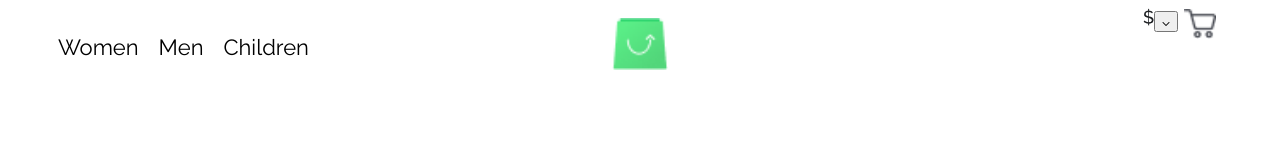
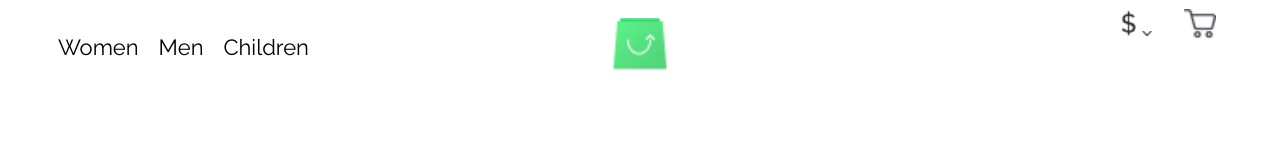
Before and after one commit to peterrobert/Ecommerce_Store, a React (Create React App) app: page / in a window 1280 px wide. Shown: the top 160 px of the page. Built offline with nearby package versions, Linux system fonts and the light colour scheme.

Commit message:
Restructure to class components

```diff
--- a/src/components/AppNavigation.js
+++ b/src/components/AppNavigation.js
@@ -21,9 +21,9 @@ const AppNavigation = () =>  {
 
        <div className='app-cart-button' style={styles.appCartButton}>
         <div className='currency-drop-down'>
-           <img src={dollar} alt="currency"/>
+           <img src={dollar} alt="currency" className='dollar-image'/>
            <button>
-            <img src={dropdown}  alt="Currency button"/>
+            <img src={dropdown}  alt="Currency button" className='drop-down-image'/>
            </button>
         </div>
         <div className='cart-button-container'>
--- a/src/components/ProductCard.js
+++ b/src/components/ProductCard.js
@@ -1,19 +1,23 @@
-import React from 'react'
+import React, { Component } from 'react'
 import product from "../images/trouser.jpeg";
 import cart from "../images/Common.png";
 
-const ProductCard = ({handleProductCart}) => {
+export default class ProductCard extends Component {
+  render() {
     return (
         <div className='product-card-container' style={styles.productContainer}>
          <img src={product} alt='product-one' style={styles.productImage} />
          <h2 style={styles.productName}>Apollo running shorts</h2>
          <h2 style={styles.productPrice}>50$</h2>
-    <div className='card-cart-button' onClick={() => handleProductCart()}>
+         <div className='card-cart-button' onClick={() => this.props.handleProductCart()}>
              <img src={cart} alt='cart-button'/>
          </div>
         </div>
        )
   }
+}
+
+// ==== PRODUCT CARD REUSABLE COMPONENT STYLES ====
 
 const styles = {
     productContainer: {
@@ -40,5 +44,3 @@ const styles = {
         marginTop: "-10px"
     }
 }
-
-export default ProductCard
--- a/src/styles/App.css
+++ b/src/styles/App.css
@@ -47,6 +47,24 @@ h2 {
     padding: 10px;
 }
 
+.currency-drop-down{
+    margin-right: 20px;
+    margin-top: 2px;
+}
+
+.dollar-image{
+    height: 26px;
+}
+
+.currency-drop-down button{
+    background: unset;
+    border: unset;
+}
+
+.drop-down-image{
+    height: 5px;
+}
+
 .cart-button-container button{
     background: unset;
     border: unset;
```
Lines whose indentation alone changed are shown as unchanged.
